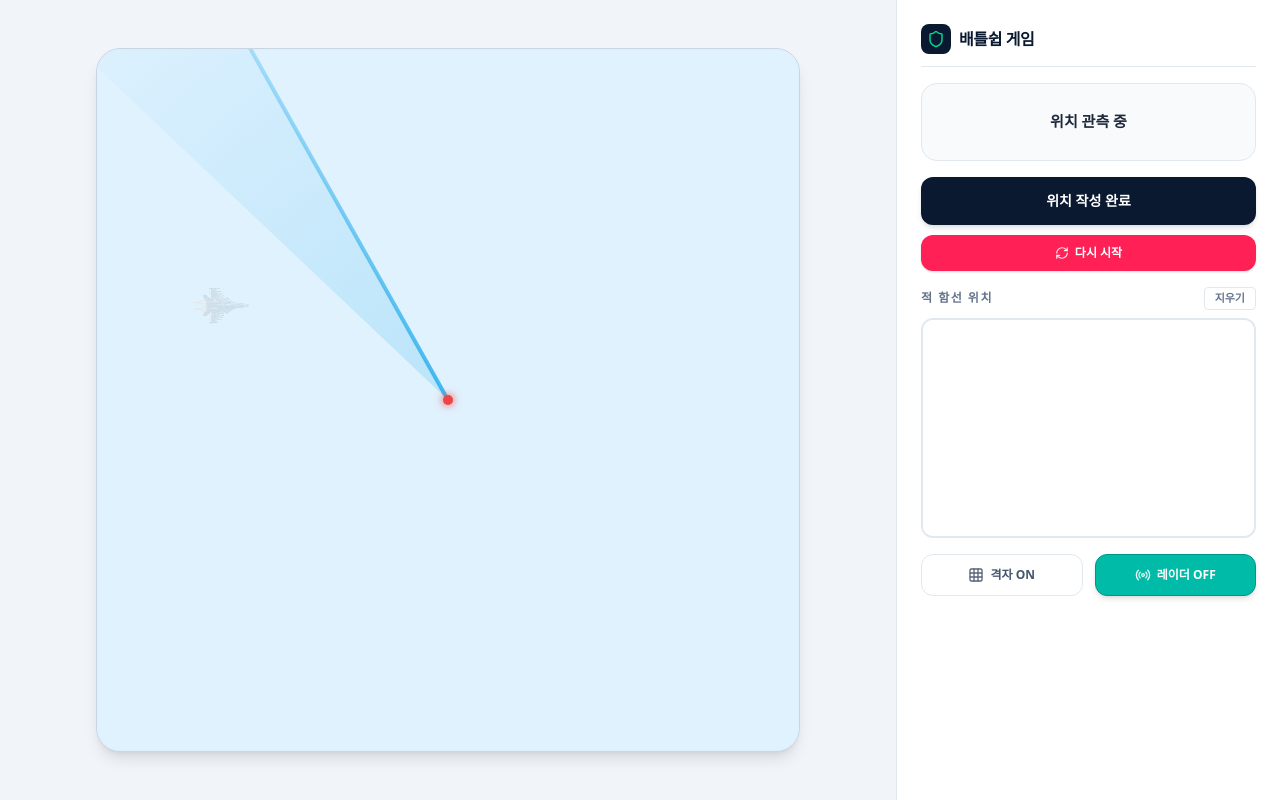
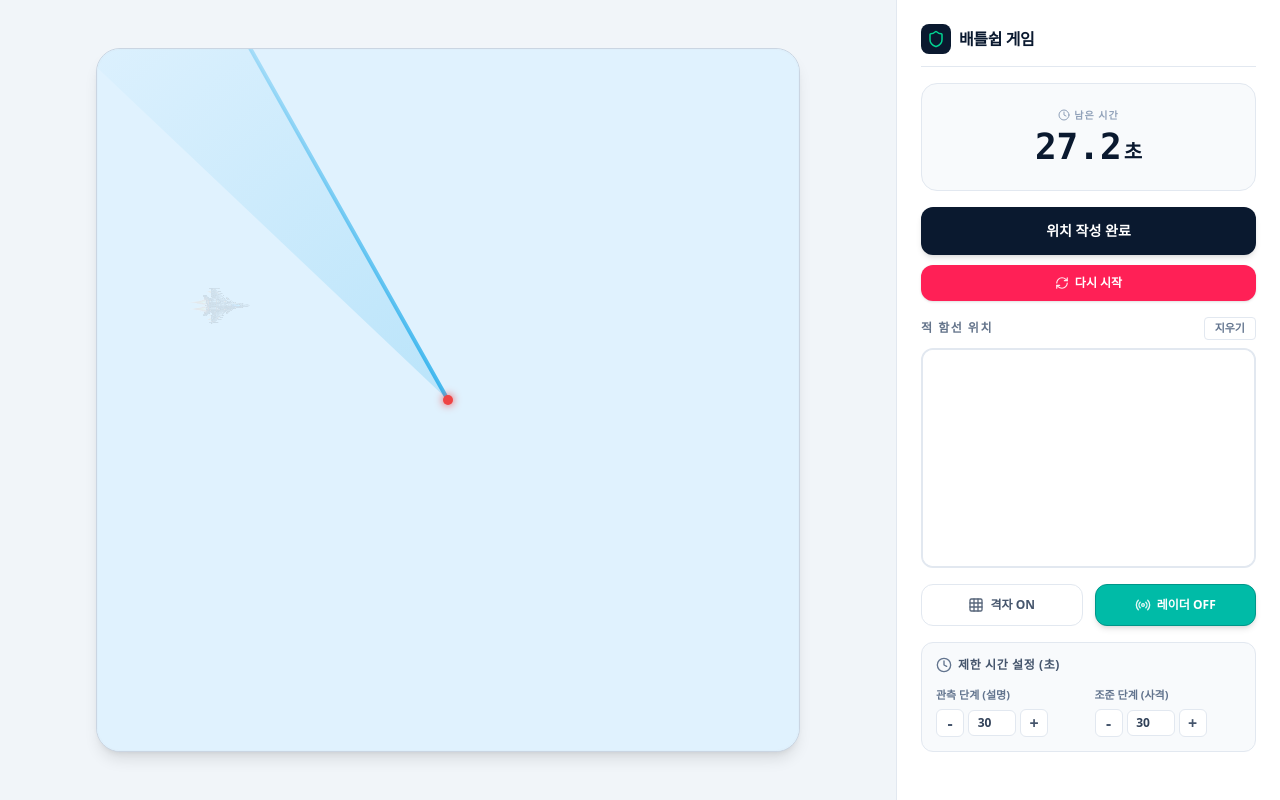
Before and after one commit to J-SangIl/3-6-battleship, a React (Vite) app: page / in a window 1280 px wide. Both pictures are taken after a click on the button "적 위치 확인". Built offline with nearby package versions, Linux system fonts and the light colour scheme.

Commit message:
feat: add countdown timer for game phases
Implement a countdown timer for observation and aiming states to improve gameplay flow and engagement. Update game state enum to support timing transitions.

```diff
--- a/src/App.tsx
+++ b/src/App.tsx
@@ -1,7 +1,7 @@
-import { useState, useRef } from 'react';
+import { useState, useRef, useEffect } from 'react';
 import { RadarBoard, GameState, Point } from './components/RadarBoard';
 import { Whiteboard, WhiteboardHandle } from './components/Whiteboard';
-import { RefreshCw, Grid, Shield, Radio } from 'lucide-react';
+import { RefreshCw, Grid, Shield, Radio, Clock } from 'lucide-react';
 
 const HIT_RADIUS = 0.5; // 포탄 명중 성공 오차 범위 (난이도 조절용 상수)
 
@@ -12,6 +12,35 @@ export default function App() {
   const [enemyPos, setEnemyPos] = useState<Point | null>(null);
   const [enemyEmoji, setEnemyEmoji] = useState<string>('✈️');
   const [targetPos, setTargetPos] = useState<Point | null>(null);
+
+  // Timer Configuration & State
+  const [observationLimit, setObservationLimit] = useState<number>(30);
+  const [aimingLimit, setAimingLimit] = useState<number>(30);
+  const [timeLeft, setTimeLeft] = useState<number>(30);
+
+  // Sync / Reset timer value when entering a state
+  useEffect(() => {
+    if (gameState === GameState.OBSERVATION) {
+      setTimeLeft(observationLimit);
+    } else if (gameState === GameState.AIMING) {
+      setTimeLeft(aimingLimit);
+    } else {
+      setTimeLeft(0);
+    }
+  }, [gameState]);
+
+  // Countdown timer clock interval
+  useEffect(() => {
+    if (gameState !== GameState.OBSERVATION && gameState !== GameState.AIMING) {
+      return;
+    }
+
+    const timerId = setInterval(() => {
+      setTimeLeft((prev) => Math.max(0, prev - 0.1));
+    }, 100);
+
+    return () => clearInterval(timerId);
+  }, [gameState]);
 
   // Animations State
   const [isFiring, setIsFiring] = useState<boolean>(false);
@@ -62,8 +91,14 @@ export default function App() {
     if (gameState === GameState.INITIAL) {
       initEnemy();
     } else if (gameState === GameState.OBSERVATION) {
+      setGameState(GameState.WAITING_FOR_AIMING);
+    } else if (gameState === GameState.WAITING_FOR_AIMING) {
       setGameState(GameState.AIMING);
     } else if (gameState === GameState.AIMING) {
+      if (targetPos) {
+        setGameState(GameState.AIMING_COMPLETED);
+      }
+    } else if (gameState === GameState.AIMING_COMPLETED) {
       if (targetPos) {
         triggerFiringAnimation();
       }
@@ -144,8 +179,12 @@ export default function App() {
         return '대기 중';
       case GameState.OBSERVATION:
         return '위치 관측 중';
+      case GameState.WAITING_FOR_AIMING:
+        return '관측 완료 (아래 조준 시작 버튼을 누르세요)';
       case GameState.AIMING:
-        return '조준 대기';
+        return '조준 중';
+      case GameState.AIMING_COMPLETED:
+        return '조준 완료 (아래 포탄 발사 버튼을 누르세요)';
       case GameState.RESULT:
         if (isFiring) {
           return '포탄 발사 중';
@@ -173,7 +212,11 @@ export default function App() {
         return '적 위치 확인';
       case GameState.OBSERVATION:
         return '위치 작성 완료';
+      case GameState.WAITING_FOR_AIMING:
+        return '조준 시작';
       case GameState.AIMING:
+        return '조준 완료';
+      case GameState.AIMING_COMPLETED:
         return '포탄 발사';
       case GameState.RESULT:
         return '사격 대기';
@@ -219,11 +262,33 @@ export default function App() {
         </header>
 
         {/* 1. Status Display block */}
-        <article className="bg-[#f8fafc] rounded-[16px] p-4 border border-[#e2e8f0] flex flex-col">
-          <div className="min-h-[44px] flex items-center justify-center text-center" id="state-text-panel">
-            <div className="text-[15px] font-bold text-[#1e293b] leading-[1.45]">
-              {getStatusText()}
-            </div>
+        <article className="bg-[#f8fafc] rounded-[16px] p-5 border border-[#e2e8f0] flex flex-col items-center justify-center min-h-[108px] transition-all">
+          <div className="w-full flex flex-col items-center justify-center text-center gap-1" id="state-text-panel">
+            {gameState !== GameState.OBSERVATION && gameState !== GameState.AIMING ? (
+              <div className="text-base font-bold text-[#1e293b] leading-[1.45]">
+                {getStatusText()}
+              </div>
+            ) : (
+              /* Giant Timer Display */
+              <div className="flex flex-col items-center justify-center w-full">
+                <span className="text-[10px] font-bold text-slate-400 tracking-widest uppercase mb-1 flex items-center gap-1">
+                  <Clock className={`w-3 h-3 ${timeLeft <= 5 ? 'text-rose-500 animate-pulse' : ''}`} />
+                  남은 시간
+                </span>
+                <div
+                  className={`font-mono transition-all duration-200 select-none ${
+                    timeLeft <= 0
+                      ? 'text-rose-600 font-extrabold text-5xl animate-pulse filter drop-shadow-[0_2px_10px_rgba(225,29,72,0.3)]'
+                      : timeLeft <= 5
+                        ? 'text-rose-500 font-extrabold text-4xl animate-pulse'
+                        : 'text-[#0a192f] font-extrabold text-4xl'
+                  }`}
+                  id="giant-countdown-timer"
+                >
+                  {timeLeft.toFixed(1)}<span className="text-xl font-bold ml-0.5">초</span>
+                </div>
+              </div>
+            )}
           </div>
         </article>
 
@@ -296,6 +361,74 @@ export default function App() {
             </button>
           </div>
         </article>
+
+        {/* 5. Timer Settings Configuration */}
+        <article className="flex flex-col gap-2.5 p-3.5 bg-slate-50 rounded-[12px] border border-slate-200" id="timer-config-panel">
+          <div className="flex items-center gap-1.5 text-slate-700">
+            <Clock className="w-4 h-4 text-slate-500" />
+            <h3 className="text-xs font-bold uppercase tracking-wider text-slate-600">제한 시간 설정 (초)</h3>
+          </div>
+          <div className="grid grid-cols-2 gap-3 mt-1">
+            <div className="flex flex-col gap-1.5">
+              <label htmlFor="obs-timer-limit" className="text-[11px] font-semibold text-slate-500">관측 단계 (설명)</label>
+              <div className="flex items-center gap-1">
+                <button
+                  type="button"
+                  onClick={() => setObservationLimit(prev => Math.max(1, prev - 1))}
+                  className="w-7 h-7 flex items-center justify-center bg-white border border-slate-200 rounded-[6px] text-slate-600 font-bold hover:bg-slate-100 cursor-pointer feedback-btn"
+                  id="obs-minus-btn"
+                >
+                  -
+                </button>
+                <input
+                  id="obs-timer-limit"
+                  type="number"
+                  min="1"
+                  value={observationLimit}
+                  onChange={(e) => setObservationLimit(Math.max(1, parseInt(e.target.value) || 0))}
+                  className="w-12 text-xs py-1 border border-slate-200 rounded-md focus:outline-none focus:border-slate-400 text-center font-semibold text-slate-700 bg-white"
+                />
+                <button
+                  type="button"
+                  onClick={() => setObservationLimit(prev => prev + 1)}
+                  className="w-7 h-7 flex items-center justify-center bg-white border border-slate-200 rounded-[6px] text-slate-600 font-bold hover:bg-slate-100 cursor-pointer feedback-btn"
+                  id="obs-plus-btn"
+                >
+                  +
+                </button>
+              </div>
+            </div>
+            <div className="flex flex-col gap-1.5">
+              <label htmlFor="aim-timer-limit" className="text-[11px] font-semibold text-slate-500">조준 단계 (사격)</label>
+              <div className="flex items-center gap-1">
+                <button
+                  type="button"
+                  onClick={() => setAimingLimit(prev => Math.max(1, prev - 1))}
+                  className="w-7 h-7 flex items-center justify-center bg-white border border-slate-200 rounded-[6px] text-slate-600 font-bold hover:bg-slate-100 cursor-pointer feedback-btn"
+                  id="aim-minus-btn"
+                >
+                  -
+                </button>
+                <input
+                  id="aim-timer-limit"
+                  type="number"
+                  min="1"
+                  value={aimingLimit}
+                  onChange={(e) => setAimingLimit(Math.max(1, parseInt(e.target.value) || 0))}
+                  className="w-12 text-xs py-1 border border-slate-200 rounded-md focus:outline-none focus:border-slate-400 text-center font-semibold text-slate-700 bg-white"
+                />
+                <button
+                  type="button"
+                  onClick={() => setAimingLimit(prev => prev + 1)}
+                  className="w-7 h-7 flex items-center justify-center bg-white border border-slate-200 rounded-[6px] text-slate-600 font-bold hover:bg-slate-100 cursor-pointer feedback-btn"
+                  id="aim-plus-btn"
+                >
+                  +
+                </button>
+              </div>
+            </div>
+          </div>
+        </article>
       </section>
 
     </div>
--- a/src/components/RadarBoard.tsx
+++ b/src/components/RadarBoard.tsx
@@ -5,7 +5,9 @@ import enemyShipImg from '../assets/images/enemy_fighter_jet_1780567377889.png';
 export enum GameState {
   INITIAL = 'INITIAL',
   OBSERVATION = 'OBSERVATION',
+  WAITING_FOR_AIMING = 'WAITING_FOR_AIMING',
   AIMING = 'AIMING',
+  AIMING_COMPLETED = 'AIMING_COMPLETED',
   RESULT = 'RESULT'
 }
 
@@ -369,7 +371,7 @@ export const RadarBoard: React.FC<RadarBoardProps> = ({
       }
 
       // 6. Draw Target Crosshair (State 3 & 4) layered on top of ship and visuals
-      if ((gameState === GameState.AIMING || gameState === GameState.RESULT) && targetPos) {
+      if ((gameState === GameState.AIMING || gameState === GameState.AIMING_COMPLETED || gameState === GameState.RESULT) && targetPos) {
         const tPx = toPixel(targetPos.x, targetPos.y);
         const radius = size * 0.04; // Adaptive size
 
```
